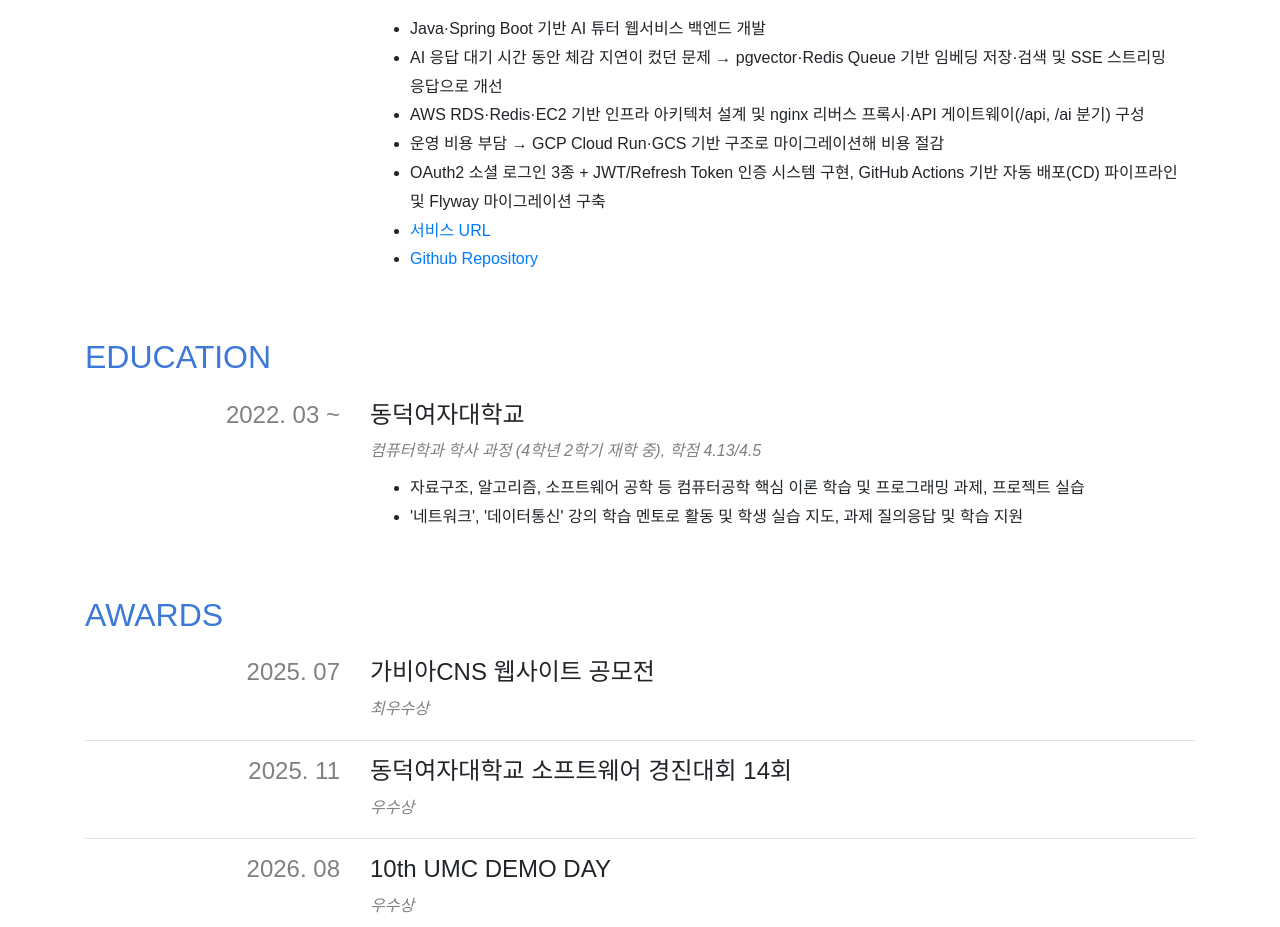
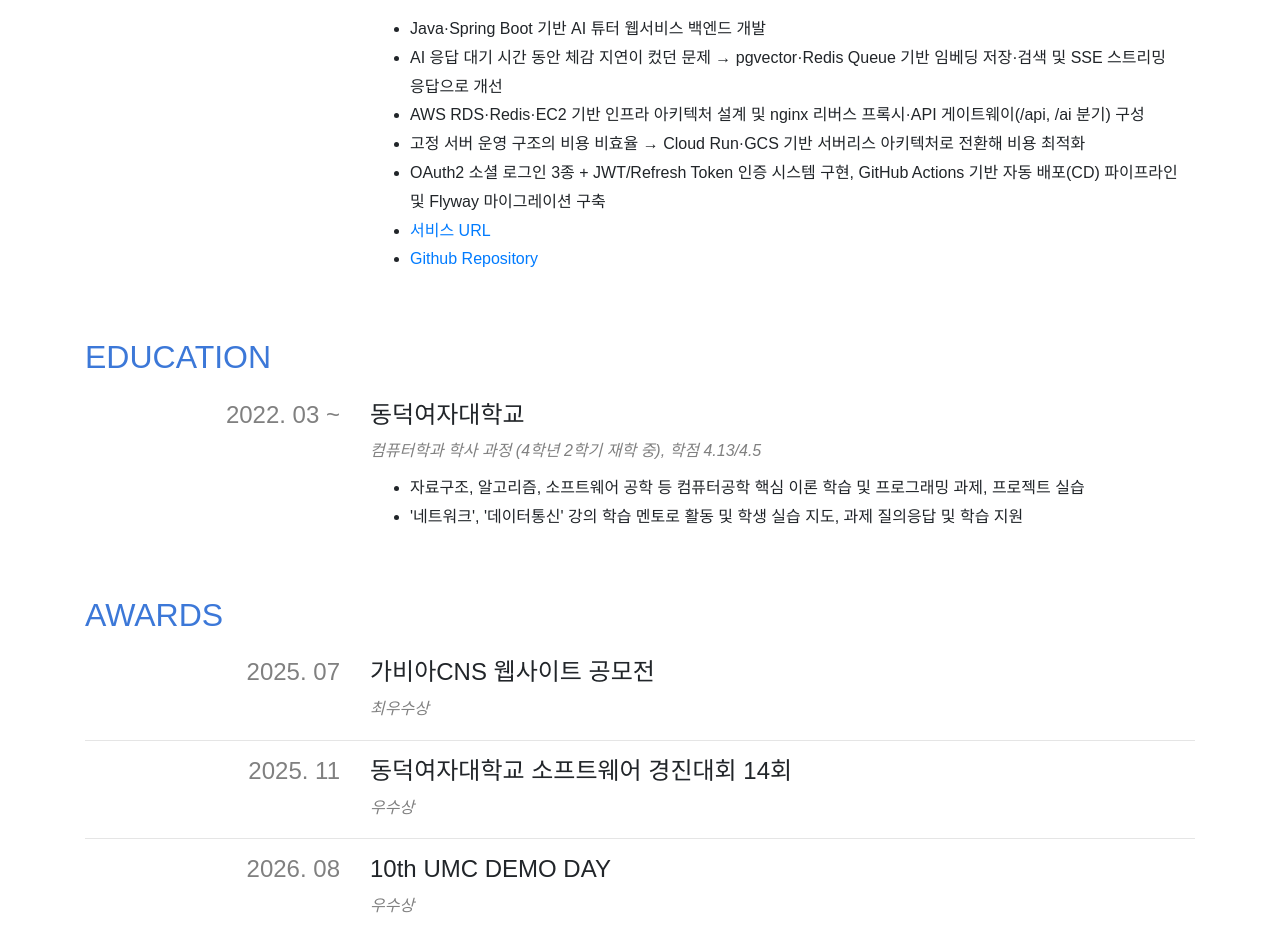
Before and after one commit to gaeunee2/resume-nextjs, a Next.js app: page / in a window 1280 px wide. Shown: the part 2604-3531 px from the top of the page. Built offline with nearby package versions, Linux system fonts and the light colour scheme; a web font is replaced by a local one.

Commit message:
Update portfolio: GCP 마이그레이션 문구 다듬기

```diff
--- a/payload/project.ts
+++ b/payload/project.ts
@@ -104,7 +104,8 @@ const project: IProject.Payload = {
             'AWS RDS·Redis·EC2 기반 인프라 아키텍처 설계 및 nginx 리버스 프록시·API 게이트웨이(/api, /ai 분기) 구성',
         },
         {
-          content: '운영 비용 부담 → GCP Cloud Run·GCS 기반 구조로 마이그레이션해 비용 절감',
+          content:
+            '고정 서버 운영 구조의 비용 비효율 → Cloud Run·GCS 기반 서버리스 아키텍처로 전환해 비용 최적화',
         },
         {
           content:
```
Also changed, not shown: 2 other files (tests, documents, lock files or other folders).
